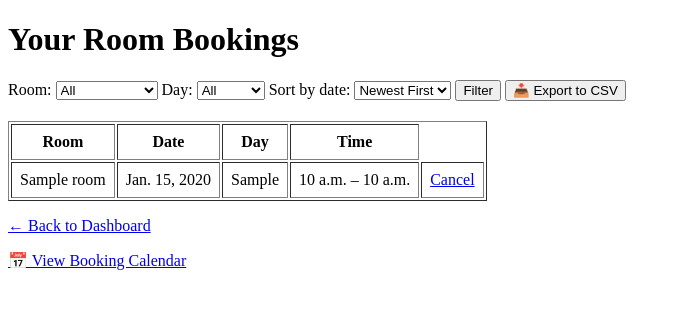
After one commit to AmangeldiDanial/smartroom-scheduler, a Django app: page /my-bookings/ in a window 1280 px wide. The commit adds this page. Shown: the top 309 px of the page, without its empty margins (0-681 px from the left). Run offline with Django 5.2, Linux system fonts and the light colour scheme; a user stored in the database is signed in; tables that the repository leaves empty hold one stand-in row (values such as "Sample post").

```diff
--- a/scheduler/templates/dashboard.html
+++ b/scheduler/templates/dashboard.html
@@ -9,6 +9,12 @@
   <p>Staff view coming soon.</p>
 {% endif %}
 
+<p><a href="{% url 'book-room' %}"> Book a room</a></p>
+
+<p><a href="{% url 'my-bookings' %}">📄 View My Bookings</a></p>
+
+<p><a href="{% url 'calendar' %}">📅 View Booking Calendar</a></p>
+
 <form method="post" action="{% url 'logout' %}">
   {% csrf_token %}
   <button type="submit">Logout</button>
--- /dev/null
+++ b/scheduler/templates/my_bookings.html
@@ -0,0 +1,77 @@
+<!DOCTYPE html>
+<html>
+<head>
+    <title>My Bookings</title>
+</head>
+<body>
+  <h1>Your Room Bookings</h1>
+
+  {% if bookings %}
+
+  <form method="get" style="margin-bottom: 20px;">
+    Room:
+    <select name="room">
+        <option value="">All</option>
+        {% for room in rooms %}
+        <option value="{{ room.room_id }}" {% if selected_room == room.room_id|stringformat:"s" %}selected{% endif %}>
+            {{ room.name }}
+        </option>
+        {% endfor %}
+    </select>
+
+    Day:
+    <select name="day">
+        <option value="">All</option>
+        {% for d in days %}
+        <option value="{{ d }}" {% if selected_day == d %}selected{% endif %}>{{ d }}</option>
+        {% endfor %}
+    </select>
+
+    Sort by date:
+    <select name="sort">
+        <option value="desc" {% if sort == "desc" %}selected{% endif %}>Newest First</option>
+        <option value="asc" {% if sort == "asc" %}selected{% endif %}>Oldest First</option>
+    </select>
+
+    <button type="submit">Filter</button>
+
+    <a href="{% url 'export-bookings' %}?room={{ selected_room }}&day={{ selected_day }}&sort={{ sort }}">
+    <button type="button">📥 Export to CSV</button>
+    </a>
+
+    </form>
+
+    <table border="1" cellpadding="8">
+      <tr>
+        <th>Room</th>
+        <th>Date</th>
+        <th>Day</th>
+        <th>Time</th>
+      </tr>
+      {% for booking in bookings %}
+        <tr>
+          <td>{{ booking.room.name }}</td>
+          <td>{{ booking.booking_date }}</td>
+          <td>{{ booking.timeslot.day }}</td>
+          <td>{{ booking.timeslot.start_time }} – {{ booking.timeslot.end_time }}</td>
+            <td>
+            <a href="{% url 'cancel-booking' booking.booking_id %}">Cancel</a>
+            </td>
+        </tr>
+      {% endfor %}
+    </table>
+
+    {% else %}
+    {% if selected_room or selected_day %}
+        <p>No bookings match your filters.</p>
+        <p><a href="{% url 'my-bookings' %}">Clear filters</a></p>
+    {% else %}
+        <p>You have no bookings yet.</p>
+        <p><a href="{% url 'dashboard' %}">← Back to Dashboard</a></p>
+    {% endif %}
+    {% endif %}
+
+  <p><a href="{% url 'dashboard' %}">← Back to Dashboard</a></p>
+  <p><a href="{% url 'calendar' %}">📅 View Booking Calendar</a></p>
+</body>
+</html>
--- a/scheduler/urls.py
+++ b/scheduler/urls.py
@@ -1,8 +1,12 @@
 from django.urls import path
-from .views import dashboard_view
-from .views import book_room_view
+from .views import dashboard_view, book_room_view, my_bookings_view, cancel_booking_view, export_bookings_csv, bookings_json_view, calendar_view
 
 urlpatterns = [
-    path('dashboard/', dashboard_view, name='dashboard'),  # Home page
+    path('dashboard/', dashboard_view, name='dashboard'),
     path('book/', book_room_view, name='book-room'),
+    path('my-bookings/', my_bookings_view, name='my-bookings'),
+    path('my-bookings/<int:booking_id>/cancel/', cancel_booking_view, name='cancel-booking'),
+    path('my-bookings/export/', export_bookings_csv, name='export-bookings'),
+    path('api/bookings/', bookings_json_view, name='bookings-json'),
+    path('calendar/', calendar_view, name='calendar'),
 ]
--- a/scheduler/views.py
+++ b/scheduler/views.py
@@ -1,24 +1,36 @@
-from django.shortcuts import render, redirect
+from django.shortcuts import render, redirect, get_object_or_404
 from django.contrib.auth.decorators import login_required
 from .utils import role_required
 from scheduler.forms import BookingForm
-from scheduler.models import RoomBooking
+from scheduler.models import RoomBooking, Room, Timeslot
 from django.contrib import messages
+import csv
+from django.http import HttpResponse, JsonResponse
+import datetime
 
 @login_required
 def dashboard_view(request):
     return render(request, 'dashboard.html')
 
+@login_required
+@role_required(['Faculty', 'Admin'])
+def book_room_view(request):
+    selected_date_str = request.GET.get('date') or request.POST.get('booking_date')
+    selected_date = None
 
-@login_required
-def book_room_view(request):
-    form = BookingForm(request.POST or None)
+    if selected_date_str:
+        try:
+            selected_date = datetime.datetime.strptime(selected_date_str, '%Y-%m-%d').date()
+        except ValueError:
+            selected_date = None
+
+    form = BookingForm(request.POST or None, date=selected_date)
 
     if request.method == 'POST' and form.is_valid():
         new_booking = form.save(commit=False)
-        new_booking.user = request.user.user  # Link to custom user
+        new_booking.user = request.user.user
+        new_booking.booking_date = selected_date
 
-        # Check for conflicts
         conflict = RoomBooking.objects.filter(
             room=new_booking.room,
             timeslot=new_booking.timeslot,
@@ -32,4 +44,124 @@ def book_room_view(request):
             messages.success(request, "Room successfully booked!")
             return redirect('book-room')
 
-    return render(request, 'book_room.html', {'form': form})
+    return render(request, 'book_room.html', {'form': form, 'selected_date': selected_date})
+
+@login_required
+def my_bookings_view(request):
+    custom_user = request.user.user
+    bookings = RoomBooking.objects.filter(user=custom_user).select_related('room', 'timeslot')
+
+    # Filtering
+    room_id = request.GET.get('room')
+    day = request.GET.get('day')
+    sort = request.GET.get('sort', 'desc')
+
+    if room_id:
+        bookings = bookings.filter(room_id=room_id)
+
+    if day:
+        bookings = bookings.filter(timeslot__day=day)
+
+    if sort == 'asc':
+        bookings = bookings.order_by('booking_date')
+    else:
+        bookings = bookings.order_by('-booking_date')
+
+    rooms = Room.objects.all()
+    days = Timeslot.objects.values_list('day', flat=True).distinct()
+
+    return render(request, 'my_bookings.html', {
+        'bookings': bookings,
+        'rooms': rooms,
+        'days': days,
+        'selected_room': room_id,
+        'selected_day': day,
+        'sort': sort
+    })
+
+
+@login_required
+def cancel_booking_view(request, booking_id):
+    custom_user = request.user.user
+    booking = get_object_or_404(RoomBooking, pk=booking_id, user=custom_user)
+
+    if request.method == 'POST':
+        booking.delete()
+        messages.success(request, "Booking cancelled successfully.")
+        return redirect('my-bookings')
+
+    return render(request, 'cancel_booking_confirm.html', {'booking': booking})
+
+@login_required
+def export_bookings_csv(request):
+    custom_user = request.user.user
+    bookings = RoomBooking.objects.filter(user=custom_user).select_related('room', 'timeslot')
+
+    # Apply same filters
+    room_id = request.GET.get('room')
+    day = request.GET.get('day')
+    sort = request.GET.get('sort', 'desc')
+
+    if room_id:
+        bookings = bookings.filter(room_id=room_id)
+    if day:
+        bookings = bookings.filter(timeslot__day=day)
+    if sort == 'asc':
+        bookings = bookings.order_by('booking_date')
+    else:
+        bookings = bookings.order_by('-booking_date')
+
+    # Create CSV response
+    response = HttpResponse(content_type='text/csv')
+    response['Content-Disposition'] = 'attachment; filename="my_bookings.csv"'
+
+    writer = csv.writer(response)
+    writer.writerow(['Room', 'Date', 'Day', 'Start Time', 'End Time'])
+
+    for b in bookings:
+        writer.writerow([
+            b.room.name,
+            b.booking_date,
+            b.timeslot.day,
+            b.timeslot.start_time,
+            b.timeslot.end_time
+        ])
+
+    return response
+
+@login_required
+def bookings_json_view(request):
+    user = request.user.user
+
+    bookings = RoomBooking.objects.select_related('room', 'timeslot', 'user')
+
+    events = []
+    for booking in bookings:
+        is_yours = booking.user == user
+        color = 'green' if is_yours else 'gray'
+
+        # Build datetime from booking_date + timeslot time
+        start = datetime.datetime.combine(booking.booking_date, booking.timeslot.start_time)
+        end = datetime.datetime.combine(booking.booking_date, booking.timeslot.end_time)
+
+        events.append({
+            'title': f"{'You' if is_yours else 'Booked'} – {booking.room.name}",
+            'start': start.isoformat(),
+            'end': end.isoformat(),
+            'color': color,
+            'id': booking.booking_id,
+            'extendedProps': {
+                'is_yours': is_yours,
+                'room': booking.room.name,
+                'date': booking.booking_date.isoformat(),
+                'day': booking.timeslot.day,
+                'start_time': booking.timeslot.start_time.strftime('%H:%M'),
+                'end_time': booking.timeslot.end_time.strftime('%H:%M'),
+            }
+        })
+
+    return JsonResponse(events, safe=False)
+
+@login_required
+def calendar_view(request):
+    return render(request, 'calendar.html')
```
Also changed, not shown: scheduler/forms.py (+27 -2 lines), scheduler/static/scheduler/css/base.css (+24 -0 lines), scheduler/templates/book_room.html (+11 -6 lines), scheduler/templates/calendar.html (added, +89 -0 lines), scheduler/templates/cancel_booking_confirm.html (added, +15 -0 lines).
